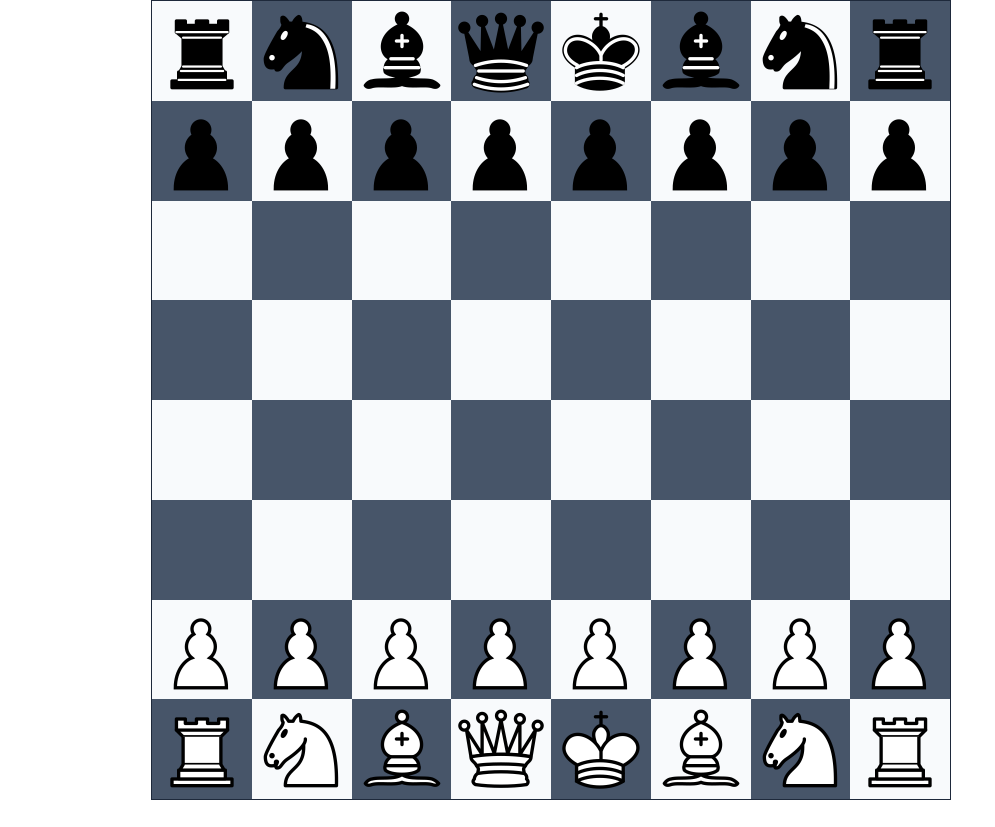
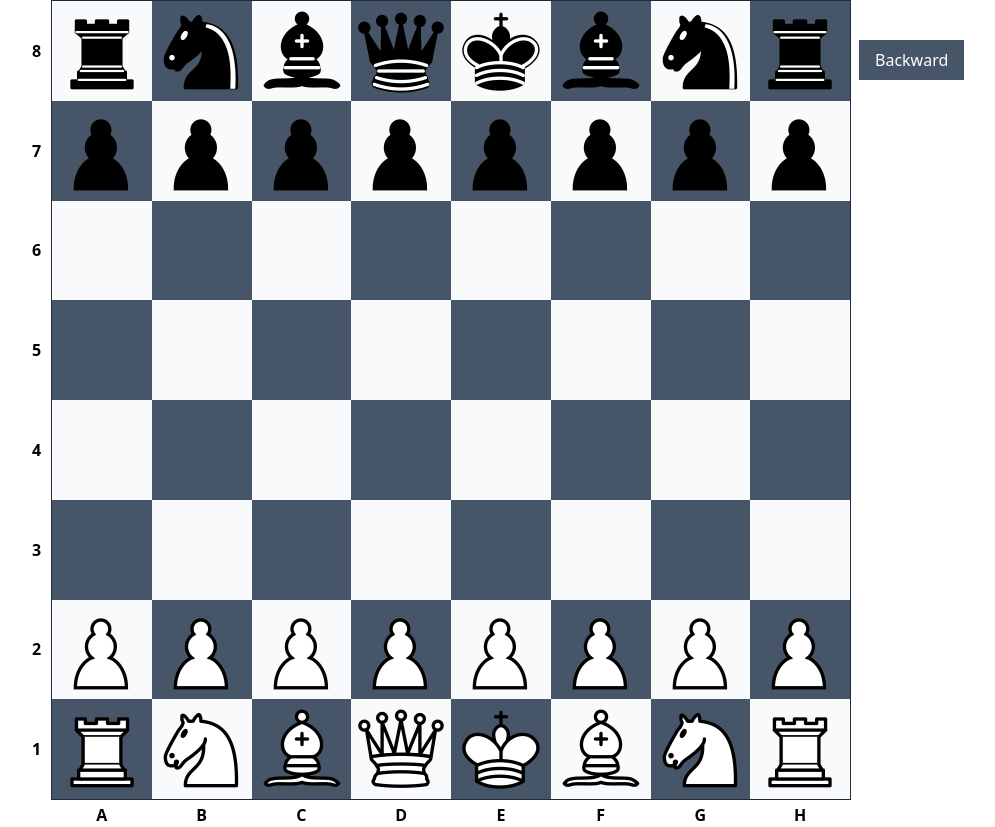
Before and after one commit to HamadaAljarrah/chess_client, a Next.js app: page / in a window 1280 px wide. Shown: the whole page, without its empty margins (89-1084 px from the left). Before the commit the page ends 800 px from the top, so only its background shows below. Built offline with nearby package versions, Linux system fonts and the light colour scheme.

Commit message:
added movement script

```diff
--- a/package.json
+++ b/package.json
@@ -9,6 +9,7 @@
     "lint": "next lint"
   },
   "dependencies": {
+    "@reduxjs/toolkit": "^1.9.5",
     "@types/node": "20.4.8",
     "@types/react": "18.2.18",
     "@types/react-dom": "18.2.7",
@@ -19,6 +20,7 @@
     "postcss": "8.4.27",
     "react": "18.2.0",
     "react-dom": "18.2.0",
+    "react-redux": "^8.1.2",
     "tailwindcss": "3.3.3",
     "typescript": "5.1.6"
   }
--- a/src/app/layout.tsx
+++ b/src/app/layout.tsx
@@ -14,7 +14,7 @@ export default function RootLayout({
   return (
     <html lang="en">
       <body >
-        <section className='max-w-[800px] m-auto'>
+        <section className='max-w-[1000px] m-auto'>
           {children}
         </section>
       </body>
--- a/src/app/page.tsx
+++ b/src/app/page.tsx
@@ -1,7 +1,7 @@
 "use client"
 import Board from "@/components/Board";
+import Movement from "@/components/Movement";
 import { AppContextProvider } from "@/context/board-context";
-
 
 
 
@@ -9,9 +9,14 @@ import { AppContextProvider } from "@/context/board-context";
 export default function Home() {
 
     return (
-        <AppContextProvider>
-            <Board />
+        <AppContextProvider >
+            <div className="flex gap-2">
+                <Board />
+                <Movement />
+            </div>
+
         </AppContextProvider>
+
 
     )
 
--- a/src/components/Block.tsx
+++ b/src/components/Block.tsx
@@ -3,11 +3,12 @@ import { useState } from "react"
 
 interface Props {
     block: Square,
+    routate?: boolean;
     onClick: (block:Square) => void,
     src?: string
 }
 
-const Block = ({ onClick, block, src, ...props }: Props) => {
+const Block = ({ onClick, block, src,routate, ...props }: Props) => {
 
     const handleClick = () => {
         onClick(block)
@@ -46,6 +47,16 @@ const Block = ({ onClick, block, src, ...props }: Props) => {
                     opacity-50
                 `} />
             }
+             {
+                block.danger &&
+                <div className={`
+                    absolute
+                    z-0
+                    inset-0
+                    bg-red-500
+                    opacity-90
+                `} />
+            }
 
             {src &&
                 <img draggable src={src} alt={src} className={`
--- a/src/components/Board.tsx
+++ b/src/components/Board.tsx
@@ -1,25 +1,63 @@
 import { useAppContext } from '@/context/board-context'
-import { Index, Square } from '@/model/types'
+import { Square } from '@/model/types'
 import React from 'react'
 import Block from './Block'
+import { nextChar } from '@/helpers/ui'
+
 
 const Board = () => {
     const { state, movePiece } = useAppContext()
-
-
     const handleClick = (block: Square) => {
-
-
         movePiece(block)
     }
 
 
+
+
+
+
     return (
         <div className="grid grid-cols-8 grid-rows-8 w-[800px] h-[800px] border-slate-800 border-[1px]">
-            {state.board.map((row, rowIdx) =>
-                row.map((col, colIdx) =>
-                    <Block onClick={handleClick} key={rowIdx + "-" + colIdx} block={col} src={col.piece?.img} />
+            {state.board.map((row, rowIdx) => {
+                let char = "@"
+                return row.map((col, colIdx) => {
+                    char = nextChar(char)
+                    let x = 9;
+                    return (
+                        <div
+                            key={rowIdx + "-" + colIdx}
+                            className='relative'>
+
+                            {rowIdx === 7 &&
+                                <p className={`
+                                    absolute
+                                    -bottom-7
+                                    left-1/2
+                                    tronfrom -translate-x-1/2
+                                    font-semibold
+                                `}>{char}</p>
+                            }
+
+                            {colIdx === 0 &&
+                                <p className={`
+                                    absolute -left-5
+                                    top-1/2
+                                    tronfrom -translate-y-1/2
+                                    font-semibold
+                                `}>{--x - rowIdx}</p>
+                            }
+                            <Block
+                                routate={rowIdx === 0 || rowIdx === 1}
+                                onClick={handleClick}
+                                block={col}
+                                src={col.piece?.img}
+                            />
+                        </div>
+                    )
+                }
                 )
+            }
+
             )}
         </div>
     )
--- /dev/null
+++ b/src/components/Movement.tsx
@@ -0,0 +1,22 @@
+import { useAppContext } from '@/context/board-context'
+import React from 'react'
+
+const Movement = () => {
+
+    const { state, forward, backward } = useAppContext();
+
+    return (
+        <div className='mt-10'>
+            <div className='flex gap-4'>
+                {/* <button className='px-4 py-2 bg-slate-600 text-white' onClick={forward}>Forward</button> */}
+                <button className='px-4 py-2 bg-slate-600 text-white' onClick={backward}>Backward</button>
+
+            </div>
+            <div>
+                {state.movementScripts.map((script, index) => <p key={index}>{script}</p>)}
+            </div>
+        </div>
+    )
+}
+
+export default Movement
--- a/src/context/board-context.tsx
+++ b/src/context/board-context.tsx
@@ -1,21 +1,31 @@
-import {  initBoard } from "@/helpers/game";
+import { initBoard } from "@/helpers/game";
 import { Square } from "@/model/types";
-import {  ReactNode, createContext, useContext, useReducer } from "react";
+import { ReactNode, createContext, useContext, useReducer } from "react";
 import { reducer } from "./reducer";
+
+export type AppActions =
+    | { type: 'MOVE_PIECE', payload: { block: Square } }
+    | { type: 'STATE_BACKWARD' }
+    | { type: 'STATE_FORWARD' }
+
 
 
 export type AppState = {
     board: Square[][],
-    movement: {
-        src: Square | null,
-        dest: Square | null
-    }
+    currentBlock: Square | null,
+    boardBackup: Square[][][],
+    movementScripts: string[],
+    backupIndex: number
 }
 
 
 export interface AppContext {
     state: AppState,
     movePiece: (block: Square) => void
+    forward: () => void
+    backward: () => void
+
+
 
 }
 const appContext = createContext<AppContext | undefined>(undefined);
@@ -23,25 +33,22 @@ const appContext = createContext<AppContext | undefined>(undefined);
 
 export const initialState: AppState = {
     board: initBoard(),
-    movement: {
-        src: null,
-        dest: null
-    }
+    currentBlock: null,
+    boardBackup: [initBoard()],
+    movementScripts: [],
+    backupIndex: 0
 }
 
 const AppContextProvider = ({ children }: { children: ReactNode }) => {
     const [state, dispatch] = useReducer(reducer, initialState);
 
-    const movePiece = (block: Square) => {
-        dispatch({ type: "MOUSE_CLICK", payload: { block } })
-        dispatch({ type: 'SHOW_LEGAL_MOVES', payload: { block } })
-        dispatch({ type: "MOVE_PIECE" })
-        dispatch({ type: 'REMOVE_LEGAL_MOVES' })
+    const movePiece = (block: Square) => dispatch({ type: "MOVE_PIECE", payload: { block } })
+    const forward = () => dispatch({ type: "STATE_FORWARD" })
+    const backward = () => dispatch({ type: "STATE_BACKWARD" })
 
-    }
 
     return (
-        <appContext.Provider value={{ state, movePiece }}>
+        <appContext.Provider value={{ state, movePiece, forward, backward }}>
             {children}
         </appContext.Provider>
     )
--- a/src/context/reducer.ts
+++ b/src/context/reducer.ts
@@ -1,71 +1,93 @@
-import { copyBoard, getLegalBlocks, removeLegalBlock } from "@/helpers/game";
-import {  AppState } from "./board-context";
-import { AppActions } from "./actions";
+import { MOVEMENT_SCRIPTS_COL, MOVEMENT_SCRIPTS_ROW, copyBoard } from "@/helpers/game";
+import {  AppActions, AppState } from "./board-context";
+import { clearUiHelp, showValidBlocks } from "@/helpers/ui";
 
-export const reducer = (state: AppState, actions: AppActions) => {
+export const reducer = (state: AppState, actions: AppActions): AppState => {
     switch (actions.type) {
-        case 'MOUSE_CLICK':
-            if(!state.movement.src && actions.payload.block.piece === null){
-                return {...state}
-            }
-            if (!state.movement.src) {
-                // const board = copyBoard(state.board);
-                // const index = actions.payload.block.index;
-                // board[index.x][index.y].focus = true;
-                return { ...state, movement: { ...state.movement, src: actions.payload.block } }
+        case 'MOVE_PIECE':
+
+            const payloadBlock = actions.payload.block
+            const currentBlock = state.currentBlock
+
+            // Ignore empty fields
+            if(!payloadBlock.piece && !currentBlock){
+                console.log("No piece");
+                return state;
             }
 
-            if (state.movement.src && !state.movement.dest) {
-                return { ...state, movement: { ...state.movement, dest: actions.payload.block } }
+
+
+            // First click
+            if(!currentBlock && payloadBlock.piece){
+                console.log("First click");
+                const piece = payloadBlock.piece
+                let updatedBoard = showValidBlocks(piece, state.board)
+                return {...state, currentBlock: actions.payload.block, board: updatedBoard};
             }
 
-            return { ...state }
 
-        case "MOVE_PIECE":
-            if (state.movement.src && state.movement.dest) {
-                const src = state.movement.src;
-                const dest = state.movement.dest;
-                const boardCopy = copyBoard(state.board);
-                const piece = boardCopy[src.index.x][src.index.y].piece;
+            // Second click
+            if(currentBlock){
 
-                if (piece && !piece.isLegalMove(src.index, dest.index,state.board)) {
-                    return { ...state, movement: { src: null, dest: null } }
+                // Invalid move
+                if(!currentBlock.piece?.isLegalMove(currentBlock.index, payloadBlock.index, state.board)){
+                    console.log("Invalid move");
+                    let updatedBoard = clearUiHelp(state.board)
+                    return {...state, board: updatedBoard, currentBlock: null}
                 }
 
-                if (piece) {
-                    piece.index = { x: dest.index.x, y: dest.index.y }
-                    boardCopy[dest.index.x][dest.index.y].piece = piece;
-                    boardCopy[src.index.x][src.index.y].piece = null
-                    return { ...state, board: boardCopy, movement: { src: null, dest: null } }
-                }
-
-            }
-            return { ...state }
-
-        case 'SHOW_LEGAL_MOVES':
-
-            if (state.movement.src && !state.movement.dest) {
-                const { block } = actions.payload;
-
-                if (block.piece) {
-                    const board = getLegalBlocks(block.piece, state.board);
-                    return { ...state, board }
-                }
-
-            }
-            return { ...state }
+                // Valid move
+                console.log("move piece and reset");
+                const srcX = currentBlock.index.x
+                const srcY = currentBlock.index.y
+                const destX = payloadBlock.index.x
+                const destY = payloadBlock.index.y
 
 
-        case 'REMOVE_LEGAL_MOVES':
-            const defualt = !state.movement.src && !state.movement.dest
-            const test = state.movement.src && state.movement.dest
-            if (defualt || test) {
-                return { ...state, board: removeLegalBlock(state.board) }
-            }
-            return { ...state }
+                const script =
+                    MOVEMENT_SCRIPTS_COL[srcX] +
+                    MOVEMENT_SCRIPTS_ROW[srcY] +
+                    "->" +
+                    MOVEMENT_SCRIPTS_COL[destX] +
+                    MOVEMENT_SCRIPTS_ROW[destY];
+                const updatedScript = [...state.movementScripts, script]
 
 
+
+                let updatedBoard = copyBoard(state.board);
+                const piece = currentBlock.piece;
+                piece.index = {x:destX, y:destY};
+                updatedBoard[srcX][srcY].piece = null;
+                updatedBoard[destX][destY].piece = piece;
+                updatedBoard = clearUiHelp(updatedBoard)
+
+                return {
+                    ...state,
+                    board: updatedBoard,
+                    currentBlock: null,
+                    movementScripts:
+                    updatedScript,
+                };
+            }
+
+
+        case 'STATE_BACKWARD':
+            if(state.backupIndex>0){
+                let backupIndex = state.backupIndex-1
+                let board = [...state.boardBackup[backupIndex]]
+                let boardBackup = [...state.boardBackup].slice(0,-1)
+                let movementScripts = [...state.movementScripts].slice(0,-1)
+                return {...state, backupIndex,board,movementScripts,boardBackup}
+            }
+            return {...state};
+
+        // case 'STATE_FORWARD':
+        //     if(state.backupIndex < state.boardBackup.length -2){
+        //         return {...state, backupIndex:state.backupIndex+1, board:state.boardBackup[state.backupIndex +1]}
+        //     }
+        //     return {...state};
+
         default:
-            return state;
+            return {...state};
     }
 }
--- a/src/helpers/game.ts
+++ b/src/helpers/game.ts
@@ -5,7 +5,6 @@ import { Knight } from "@/model/pieces/knight";
 import { Pawn } from "@/model/pieces/pawn";
 import { Queen } from "@/model/pieces/queen";
 import { Rook } from "@/model/pieces/rook";
-import { Piece } from "@/model/piece";
 
 export const initBoard = (): Square[][] => {
     const board: Square[][] = [];
@@ -18,9 +17,10 @@ export const initBoard = (): Square[][] => {
             row.push({
                 color,
                 piece: null,
+                index: { x: i, y: j },
                 availibale: false,
                 focus: false,
-                index: { x: i, y: j },
+                danger: false,
             });
         }
         board.push(row);
@@ -73,32 +73,6 @@ export const copyBoard = (board: Square[][]) => {
     return copy;
 };
 
-export const getLegalBlocks = (piece: Piece, board: Square[][]): Square[][] => {
-
-
-    const copy = copyBoard(board);
-    for (let x = 0; x < 8; x++) {
-        for (let y = 0; y < 8; y++) {
-            if (piece.isLegalMove(piece.index, { x, y }, board)) {
-                copy[x][y].availibale = true;
-            }
-        }
-    }
-
-    return copy;
-};
-
-export const removeLegalBlock = (board: Square[][]): Square[][] => {
-    const copy = copyBoard(board);
-
-    for (let x = 0; x < 8; x++) {
-        for (let y = 0; y < 8; y++) {
-            copy[x][y].availibale = false;
-        }
-    }
-    return copy;
-};
-
 export const makeMove = (
     src: Index,
     dest: Index,
@@ -123,3 +97,7 @@ export const makeMove = (
 export const notChangingPosition = (src: Index, dest: Index): boolean => {
     return src.x === dest.x && src.y === dest.y;
 };
+
+export const MOVEMENT_SCRIPTS_ROW = ["A", "B", "C", "D", "E", "F", "G", "H"];
+
+export const MOVEMENT_SCRIPTS_COL = ["8", "7", "6", "5", "4", "3", "2", "1"];
--- /dev/null
+++ b/src/helpers/ui.ts
@@ -0,0 +1,47 @@
+import { Square } from "@/model/types";
+import { copyBoard } from "./game";
+import { Piece } from "@/model/piece";
+
+
+export const showValidBlocks = (
+    piece: Piece,
+    board: Square[][]
+): Square[][] => {
+    const copy = copyBoard(board);
+    for (let x = 0; x < 8; x++) {
+        for (let y = 0; y < 8; y++) {
+            if (piece.isLegalMove(piece.index, { x, y }, board)) {
+                if (
+                    board[x][y].piece &&
+                    board[x][y].piece?.color !== piece.color
+                ) {
+                    copy[x][y].danger = true;
+                } else {
+                    copy[x][y].availibale = true;
+                }
+            }
+            if (x === piece.index.x && y === piece.index.y) {
+                copy[x][y].focus = true;
+            }
+        }
+    }
+
+    return copy;
+};
+
+export const clearUiHelp = (board: Square[][]): Square[][] => {
+    const copy = copyBoard(board);
+
+    for (let x = 0; x < 8; x++) {
+        for (let y = 0; y < 8; y++) {
+            copy[x][y].availibale = false;
+            copy[x][y].focus = false;
+            copy[x][y].danger = false;
+        }
+    }
+    return copy;
+};
+
+export const nextChar = (c: string) => {
+    return String.fromCharCode(c.charCodeAt(0) + 1);
+};
--- a/src/model/types.ts
+++ b/src/model/types.ts
@@ -13,4 +13,5 @@ export interface Square {
     index: Index;
     availibale: boolean;
     focus: boolean;
+    danger: boolean
 }
```
Also changed, not shown: src/context/actions.ts (deleted, +0 -7 lines), 1 other file (tests, documents, lock files or other folders).
